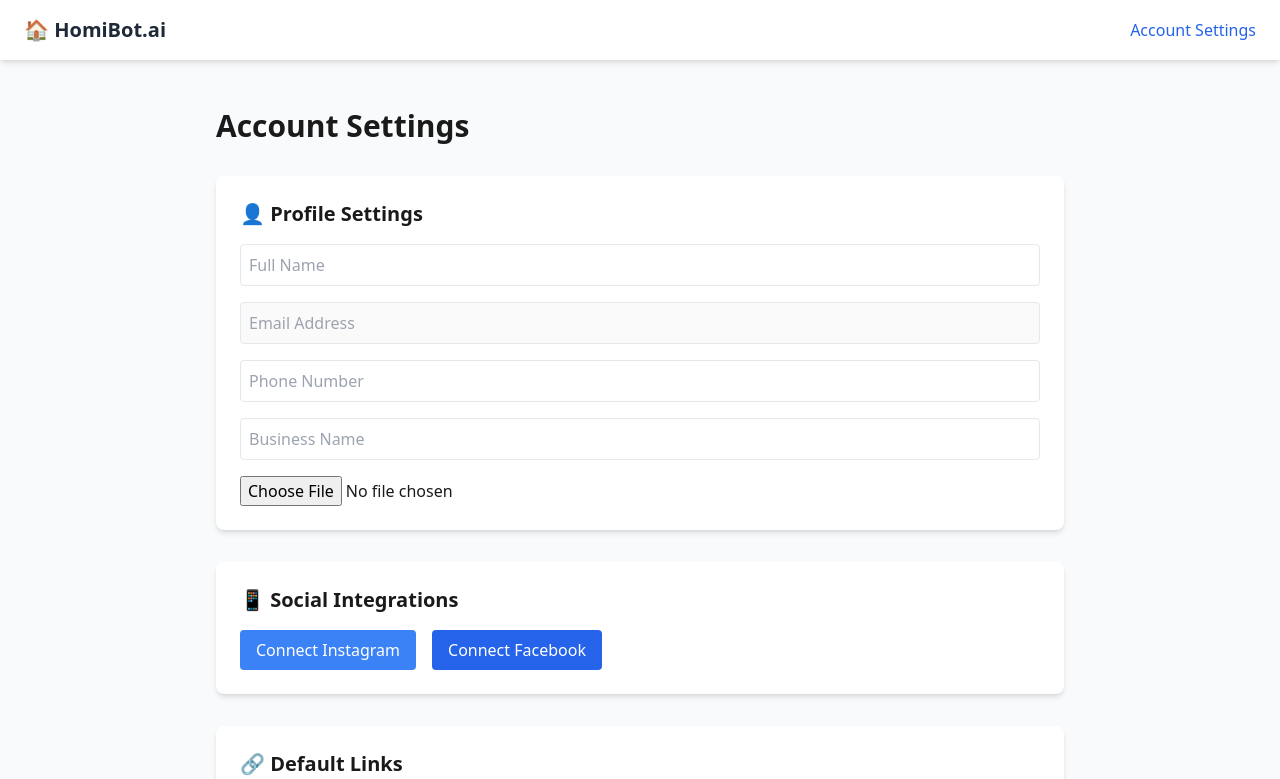
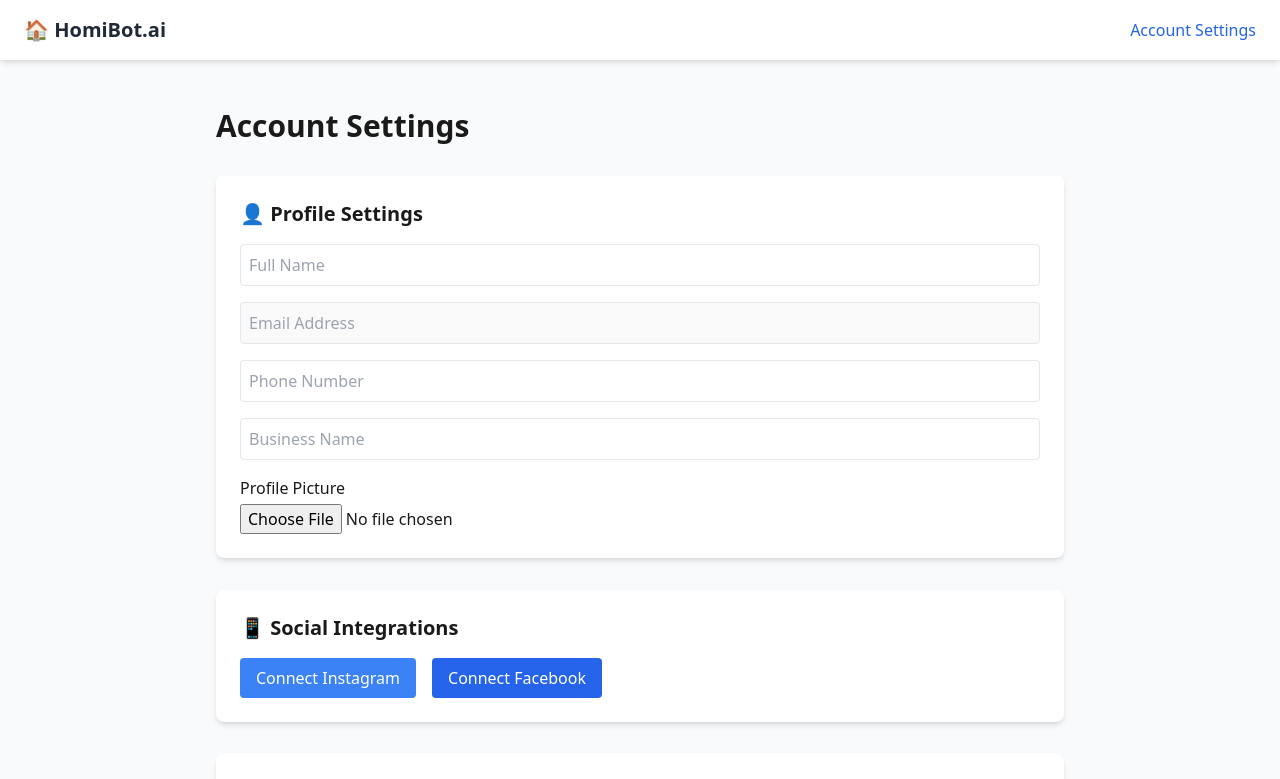
Before and after one commit to KingJace11/homibotai, a Next.js app: page /account in a window 1280 px wide. Shown: the top 779 px of the page. Built offline with nearby package versions, Linux system fonts and the light colour scheme.

Commit message:
Add full Account Settings page with profile pic preview

```diff
--- a/app/account/page.tsx
+++ b/app/account/page.tsx
@@ -1,4 +1,8 @@
+import { useState } from "react";
+
 export default function AccountSettingsPage() {
+  const [profilePicPreview, setProfilePicPreview] = useState<string | null>(null);
+
   return (
     <div className="max-w-4xl mx-auto p-6 space-y-8">
       <h1 className="text-3xl font-bold mb-4">Account Settings</h1>
@@ -11,7 +15,29 @@ export default function AccountSettingsPage() {
           <input className="w-full p-2 border rounded" placeholder="Email Address" disabled />
           <input className="w-full p-2 border rounded" placeholder="Phone Number" />
           <input className="w-full p-2 border rounded" placeholder="Business Name" />
-          <input type="file" className="w-full" />
+
+          <div className="mb-4">
+            <label className="block font-medium mb-1">Profile Picture</label>
+            <input
+              type="file"
+              accept="image/*"
+              onChange={(e) => {
+                const file = e.target.files?.[0];
+                if (file) {
+                  const url = URL.createObjectURL(file);
+                  setProfilePicPreview(url);
+                }
+              }}
+              className="block w-full"
+            />
+            {profilePicPreview && (
+              <img
+                src={profilePicPreview}
+                alt="Profile Preview"
+                className="mt-2 h-20 w-20 rounded-full object-cover border"
+              />
+            )}
+          </div>
         </form>
       </section>
 
```
